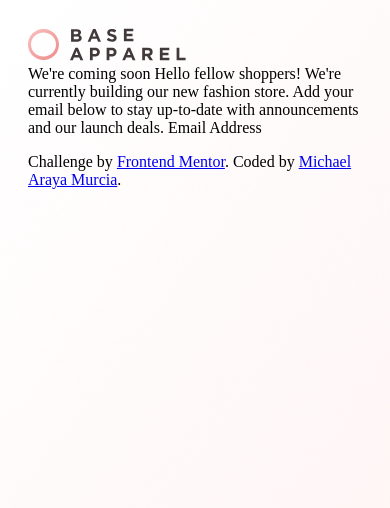
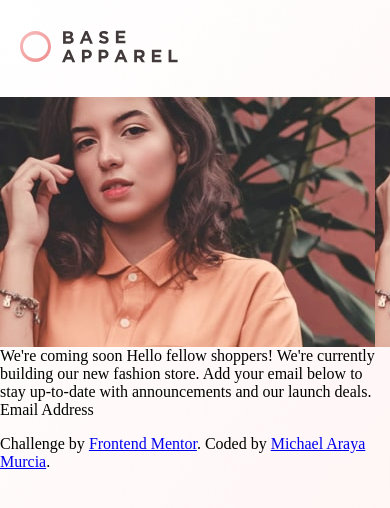
Before and after one commit to MichaelArayaMurcia/Base-Apparel-coming-soon-page, a plain HTML site: page base-apparel-coming-soon-master/index.html in a window 390 px wide. Drawn offline with Linux system fonts and the light colour scheme.

Commit message:
Termine la parte de arriba, y la parte de la imagen, ahora trabajare en la parte de la descripcion, todo es la version de mobile first

```diff
--- a/base-apparel-coming-soon-master/styles.css
+++ b/base-apparel-coming-soon-master/styles.css
@@ -1,4 +1,11 @@
+html {
+    padding: 0;
+    margin: 0;
+}
+
 body {
+    padding: 0;
+    margin: 0;
     height: 100vh;
     background-image: url("./images/Rectangle.png");
     background-position: center;
@@ -6,11 +13,21 @@ body {
     background-size: 100% 100%;
     overflow-y: hidden;
 
-    padding-left: 20px;
-    padding-right: 20px;
-    padding-top: 20px;
 }
 
 .container {
     display: grid;
-  }
+}
+
+.topPartContainer {
+    padding-left: 20px;
+    padding-right: 20px;
+    padding-top: 30px;
+}
+
+.imageContainer {
+    margin-top: 30px;
+    background-image: url("./images/hero-mobile.jpg");
+    min-height: 250px;
+    /* width: 100vw; */
+}
```
